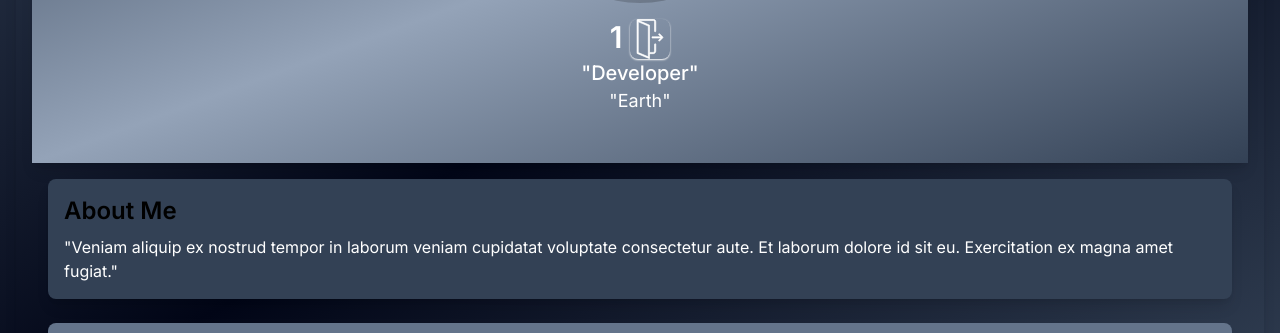
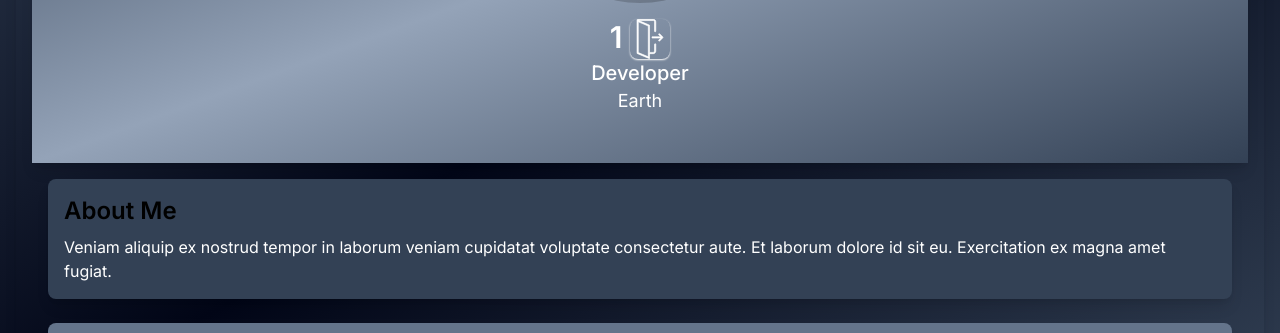
Before and after one commit to adarsh786-tech/talent-hunter, a Next.js app: page /profile/1 in a window 1280 px wide. Shown: the part 337-670 px from the top of the page. Built offline with nearby package versions, Linux system fonts and the light colour scheme; no server answers.

Commit message:
Fixed failures

```diff
--- a/src/app/profile/[id]/ProfilePageDesign.tsx
+++ b/src/app/profile/[id]/ProfilePageDesign.tsx
@@ -74,17 +74,17 @@ const ProfilePageDesign = ({ name }: any) => {
                 />
               </button>
             </div>
-            <p className="text-xl font-medium">"Developer"</p>
-            <p className="text-lg">"Earth"</p>
+            <p className="text-xl font-medium">Developer</p>
+            <p className="text-lg">Earth</p>
           </div>
         </header>
         <main className="p-4">
           <section className="bg-slate-700 shadow-lg rounded-lg p-4 mb-6">
             <h2 className="text-2xl font-semibold mb-2">About Me</h2>
             <p className="text-white">
-              "Veniam aliquip ex nostrud tempor in laborum veniam cupidatat
+              Veniam aliquip ex nostrud tempor in laborum veniam cupidatat
               voluptate consectetur aute. Et laborum dolore id sit eu.
-              Exercitation ex magna amet fugiat."
+              Exercitation ex magna amet fugiat.
             </p>
           </section>
 
```
